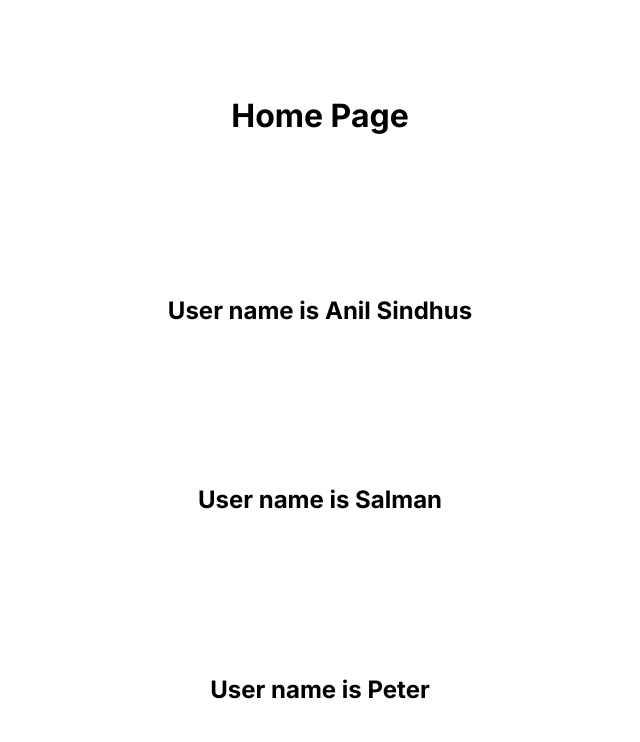
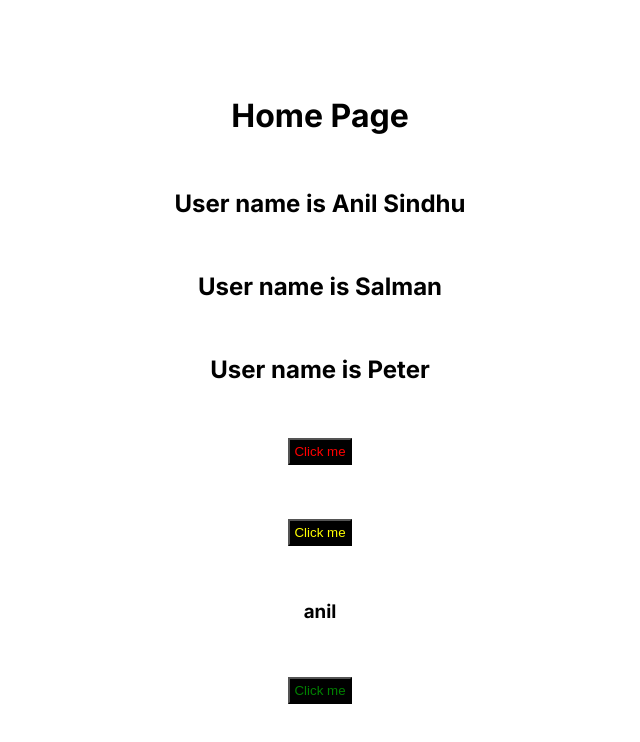
Before and after one commit to shubhamsinha21/NextJs-Learning-Practicals, a Next.js app: page / in a window 1280 px wide. Shown: the top 742 px of the page, without its empty margins (320-960 px from the left). Built offline with nearby package versions, Linux system fonts and the light colour scheme.

Commit message:
learning on

```diff
--- a/src/app/page.js
+++ b/src/app/page.js
@@ -1,21 +1,50 @@
+'use client'
+import { useState } from 'react'
+// always at the top
+// no need to include it into child files/ components
 import styles from './page.module.css'
 
 export default function Home() {
+
+  // creating function
+  //1st way
+  const apple = () => {
+    alert("i m boss")
+  }
+  // 2nd way
+  const mango = (item) => {
+    alert(item)
+  }
+
+  const [name, setName] = useState("anil")
+  const updateName = () => {
+    setName("siddhu")
+  }
   return (
     <main className={styles.main}>
       <h1>Home Page</h1>
-      <User name="Anil Sindhus" />
+      <User name="Anil Sindhu" />
       <User name="Salman" />
       <User name="Peter" />
+      {/* Events , functions & state  */}
+      <button onClick={apple} style={{ padding: "4px", color: "red", backgroundColor: "black" }}
+      >Click me</button>
+      <button onClick={() => mango("size")} style={{ padding: "4px", color: "yellow", backgroundColor: "black" }}
+      >Click me</button>
+
+      <h3>{name}</h3>
+      <button onClick={updateName} style={{ padding: "4px", color: "green", backgroundColor: "black" }}
+      >Click me</button>
 
     </main>
   )
 }
 
-// Made a function in the same file and passed data through props
+
 const User = (props) => {
   return (
     <div>
+      {/* Made a function in the same file and passed data through props */}
       <h2>User name is {props.name}</h2>
     </div>
   )
```
